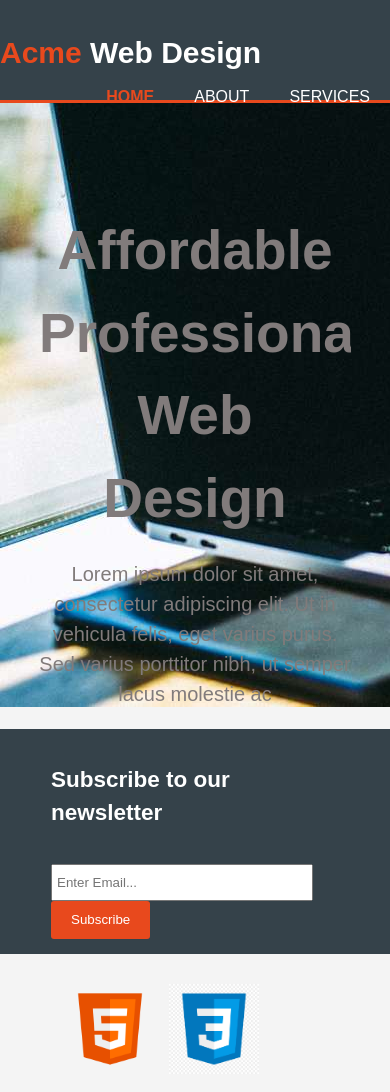
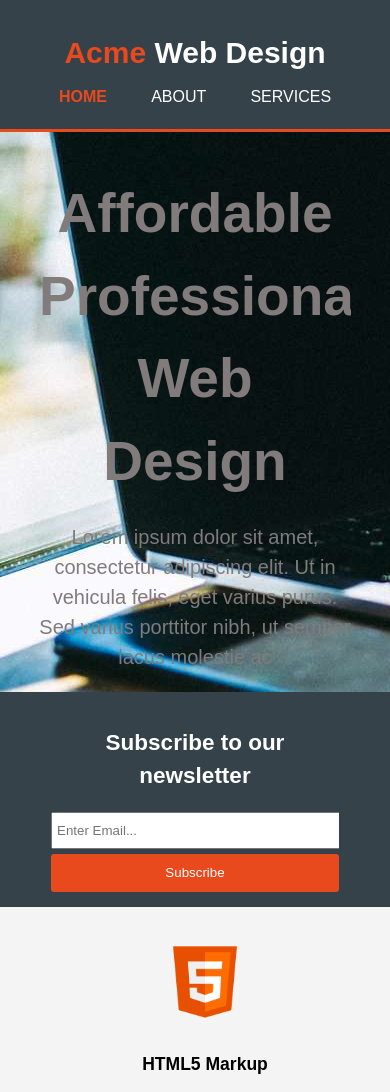
Before and after one commit to dorothymuhonja/acme-web-designers, a plain HTML site: page index.html in a window 390 px wide. Shown: the top 1092 px of the page. Drawn offline with Linux system fonts and the light colour scheme.

Commit message:
add media query

```diff
--- a/CSS/style.css
+++ b/CSS/style.css
@@ -173,3 +173,39 @@ footer {
 #about_footer {
     margin-top: 90px;
 }
+
+/* media queries */
+@media(max-width: 768px) {
+    header #branding,
+    header nav,
+    header nav li,
+    #newsletter h1,
+    #newsletter form,
+    #boxes .box,
+    article#main-col,
+    aside#sidebar {
+        float: none;
+        text-align: center;
+        width: 100%;
+    }
+
+    header {
+        padding-bottom: 20px;
+    }
+
+    #showcase h1 {
+        margin-top: 40px;
+    }
+
+    #newsletter button, .quote button {
+        display: block;
+        width: 100%;
+    }
+
+    #newsletter form input[type="email"],
+    .quote input,
+    .quote textarea {
+        width: 100%;
+        margin-bottom: 5px;
+    }
+}
```
